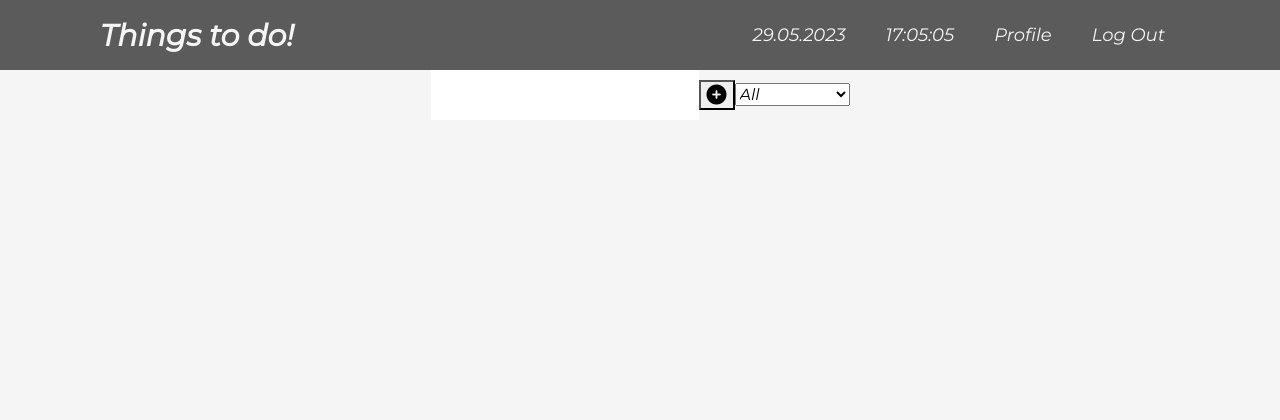
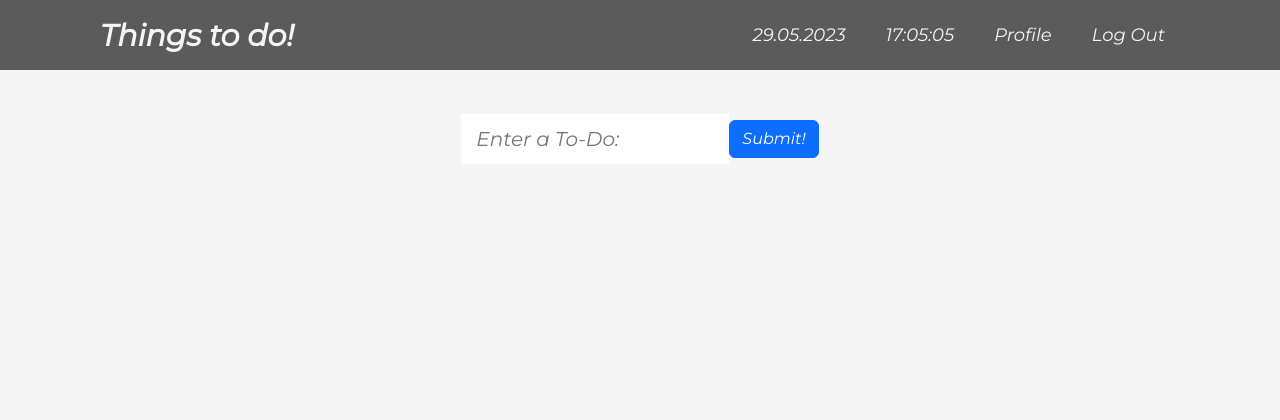
Before and after one commit to Gllebb/To-Do-List, a PHP site: page /listPage.php in a window 1280 px wide. Shown: the top 420 px of the page. Run offline with PHP 8.4, Linux system fonts and the light colour scheme; the visitor is signed in with stand-in values (Sample User, id 1); tables that the repository leaves empty or names only in its code hold one stand-in row (values such as "Sample post").

Commit message:
Update listPage.php

```diff
--- a/listPage.php
+++ b/listPage.php
@@ -4,22 +4,56 @@
 
     <?php include "stuff/nav-bar.php"; ?>
 
-    <form>
-        <input type="text" class="todo-input">
-        <button class="todo-button create" type="submit">
-            <i class="fas fa-plus-circle fa-lg"></i>
-        </button>
-        <div class="select">
-            <select name="todos" class="filter-todo">
-                <option value="all">All</option>
-                <option value="completed">Completed</option>
-                <option value="incomplete">Incomplete</option>
-            </select>
+    <?php
+        session_start();
+        $userId = $_SESSION["user"];
+        require_once "database.php";
+
+        if (isset($_POST['submit-todo'])) {
+            $todo = $_POST['to-do'];
+
+            $sql = "INSERT INTO todo_lists (user_id, todo) VALUES ('$userId', '$todo')";
+
+            if (mysqli_query($conn, $sql)) {
+                header("Location: listPage.php");
+            } else {
+                echo "Error: " . $sql . "<br>" . mysqli_error($conn);
+            }
+        }
+    ?>
+
+    <form action="listPage.php" method="post">
+        <div>
+            <input type="text" name="to-do" placeholder="Enter a To-Do:" class="todo-input">
+        </div>
+        <div>
+            <input type="submit" value="Submit!" name="submit-todo" class="btn btn-primary">
         </div>
     </form>
 
     <div class="todo-container">
-        <ul class="todo-list"></ul>
+        <ul class="todo-list">
+            <?php
+                $sql = "SELECT * FROM todo_lists WHERE user_id = '$userId'";
+                $result = mysqli_query($conn, $sql);
+
+                while ($row = mysqli_fetch_assoc($result)) {
+                    $todo = $row['todo'];
+                    ?>
+                    <li class="todo">
+                        <div class="text"> <?php echo $todo; ?> </div>
+                        <div class="buttons">
+                            <form action="deleteToDo.php" method="post" class="delete-todo-form">
+                                <input type="hidden" name="todoId" value="<?php echo $row['id']; ?>">
+                                <button type="submit" class="complete-btn buttons"><i class="fa-solid fa-check"></i></button>
+                            </form>
+                        </div>
+                    </li>
+
+                    <?php
+                }
+            ?>
+        </ul>
     </div>
 
     <?php include "stuff/footer.php" ?>
```
